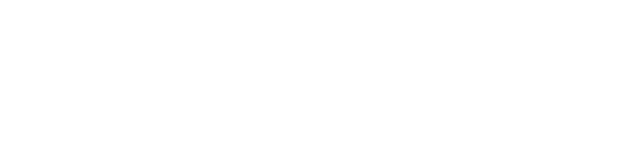
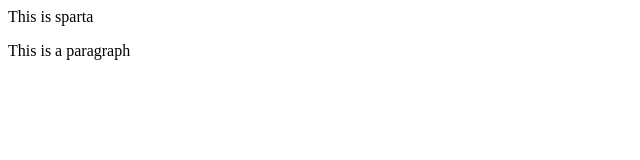
Before and after one commit to CAPTAINMULTIVERSE/Wefigthlikesparta.github.io, a plain HTML site: page index.html in a window 1280 px wide. Shown: the whole page, without its empty margins (0-640 px from the left). Drawn offline with Linux system fonts and the light colour scheme.

Commit message:
Update index.html

```diff
--- a/index.html
+++ b/index.html
@@ -2,10 +2,11 @@
 <html>
 <head>
     <title>Hendrix
+    </title>
     </head>
     <body>
-    <hi> My first heading </hi>
+    <hi> This is sparta </hi>
     <p> This is a paragraph</p>
     </body>
-    </title>
+
 </html>
```
